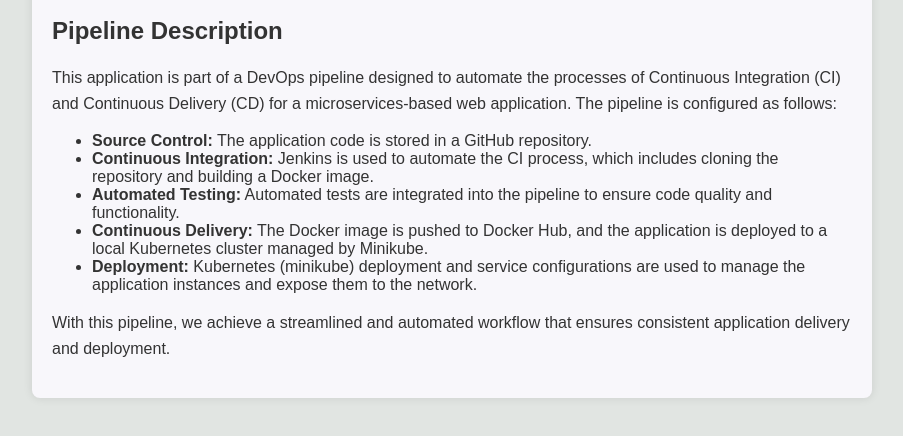
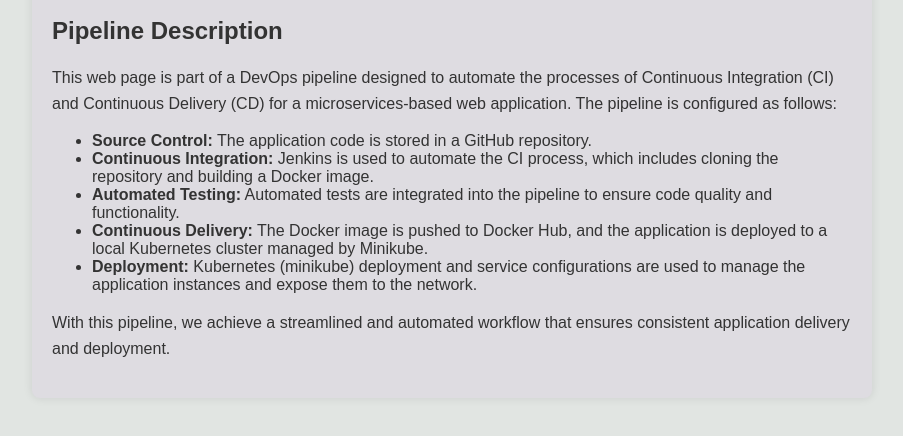
Before and after one commit to ardixus/my_firstime, a plain HTML site: page src/index.html in a window 1280 px wide. Shown: the part 168-604 px from the top of the page, without its empty margins (188-1091 px from the left). Drawn offline with Linux system fonts and the light colour scheme.

Commit message:
update src html

```diff
--- a/src/index.html
+++ b/src/index.html
@@ -21,7 +21,7 @@
             max-width: 800px;
             margin: 0 auto;
             padding: 20px;
-            background-color: #f8f7fb;
+            background-color: #dedce1;
             border-radius: 8px;
             box-shadow: 0 0 10px rgba(0, 0, 0, 0.1);
         }
@@ -32,7 +32,7 @@
         <h1>Hello Scholar!</h1>
         <p>Welcome to this simple web application.</p>
         <h2>Pipeline Description</h2>
-        <p>This application is part of a DevOps pipeline designed to automate the processes of Continuous Integration (CI) and Continuous Delivery (CD) for a microservices-based web application. The pipeline is configured as follows:</p>
+        <p>This web page is part of a DevOps pipeline designed to automate the processes of Continuous Integration (CI) and Continuous Delivery (CD) for a microservices-based web application. The pipeline is configured as follows:</p>
         <ul>
             <li><strong>Source Control:</strong> The application code is stored in a GitHub repository.</li>
             <li><strong>Continuous Integration:</strong> Jenkins is used to automate the CI process, which includes cloning the repository and building a Docker image.</li>
```
